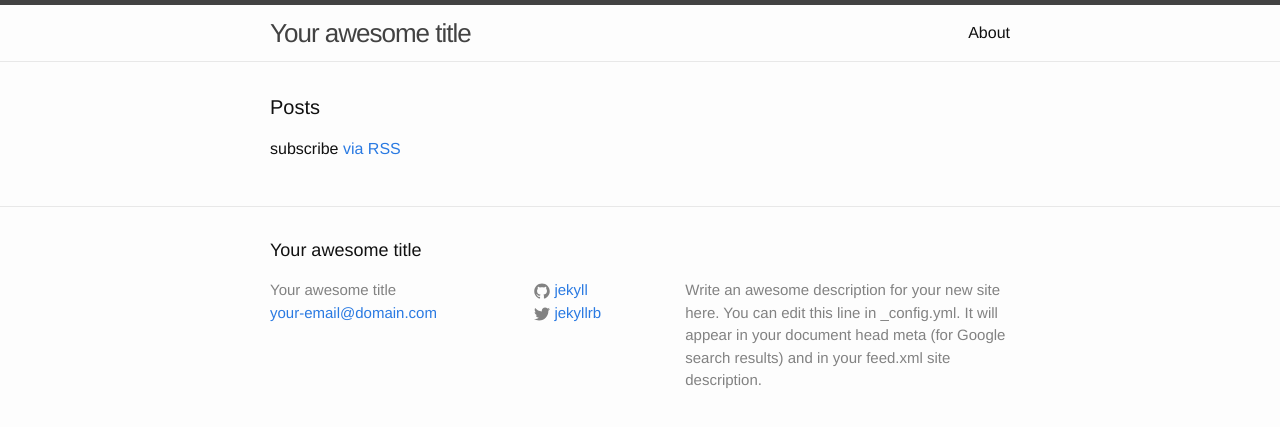
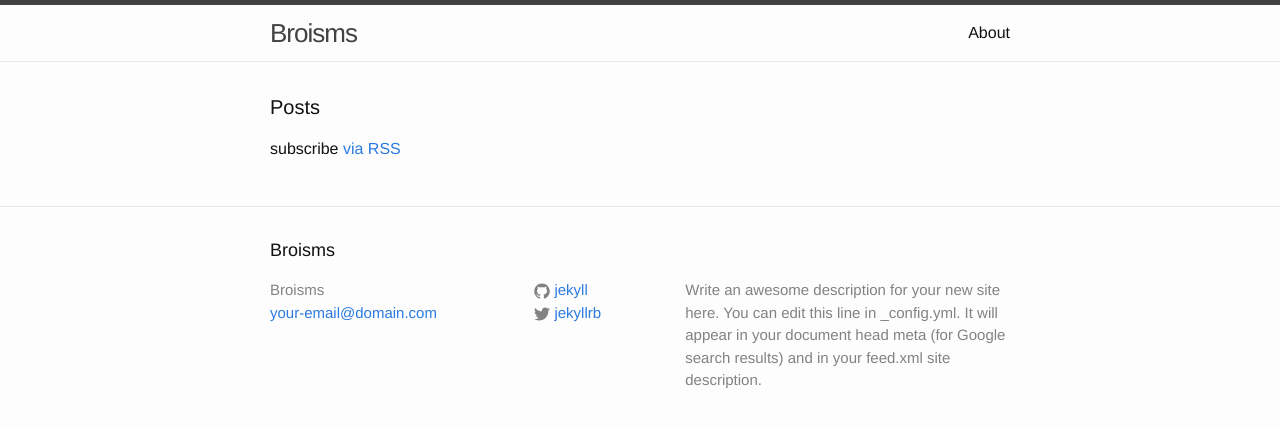
Before and after one commit to bfoehring/Broisms, a Jekyll site: the page built from index.html, in a window 1280 px wide. Shown: the top 427 px of the page. Built offline with Jekyll 4.4.1, drawn with Linux system fonts in a browser that asks for light colours; a file with an impossible date is left out.

Commit message:
Updated _config.yml

```diff
--- a/_config.yml
+++ b/_config.yml
@@ -1,12 +1,12 @@
 # Site settings
-title: Your awesome title
+title: Broisms
 email: your-email@domain.com
 description: > # this means to ignore newlines until "baseurl:"
   Write an awesome description for your new site here. You can edit this
   line in _config.yml. It will appear in your document head meta (for
   Google search results) and in your feed.xml site description.
-baseurl: "" # the subpath of your site, e.g. /blog/
-url: "http://yourdomain.com" # the base hostname & protocol for your site
+baseurl: "/Broisms/" # the subpath of your site, e.g. /blog/
+url: "http://bfoehring.github.io" # the base hostname & protocol for your site
 twitter_username: jekyllrb
 github_username:  jekyll
 
```
